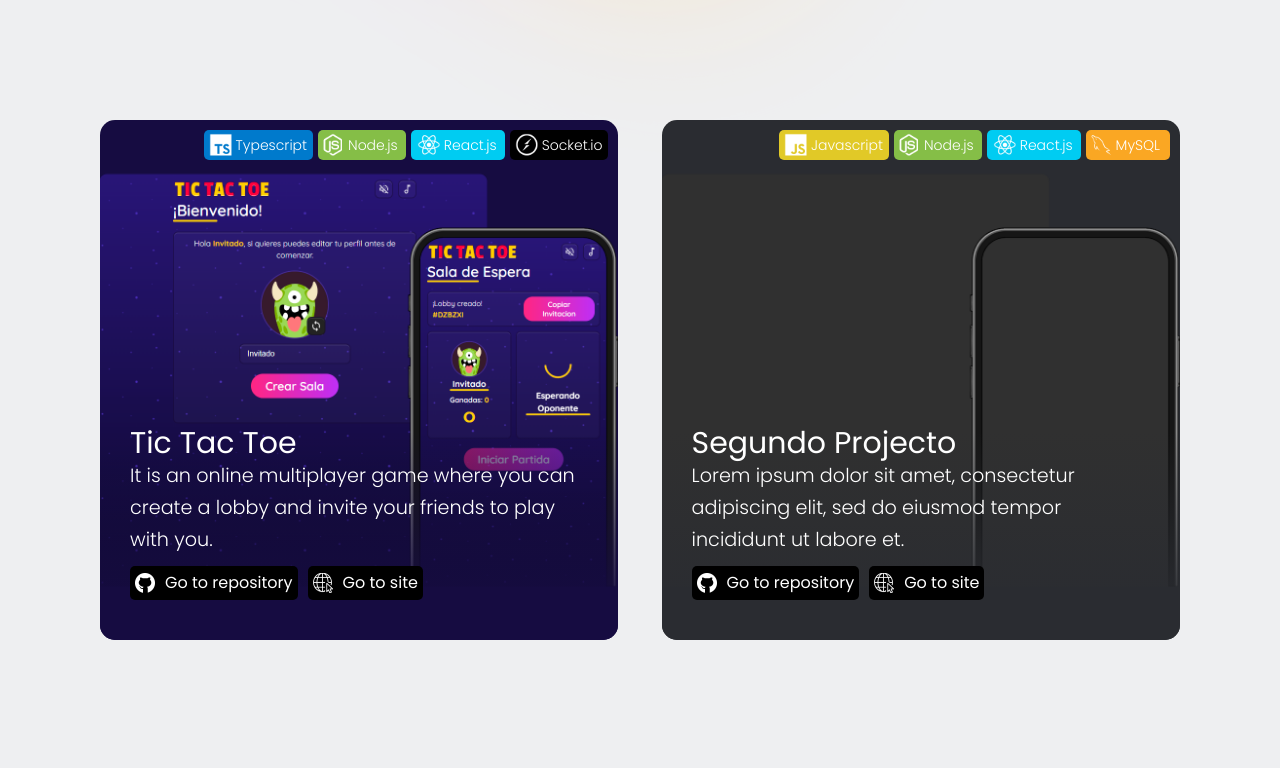
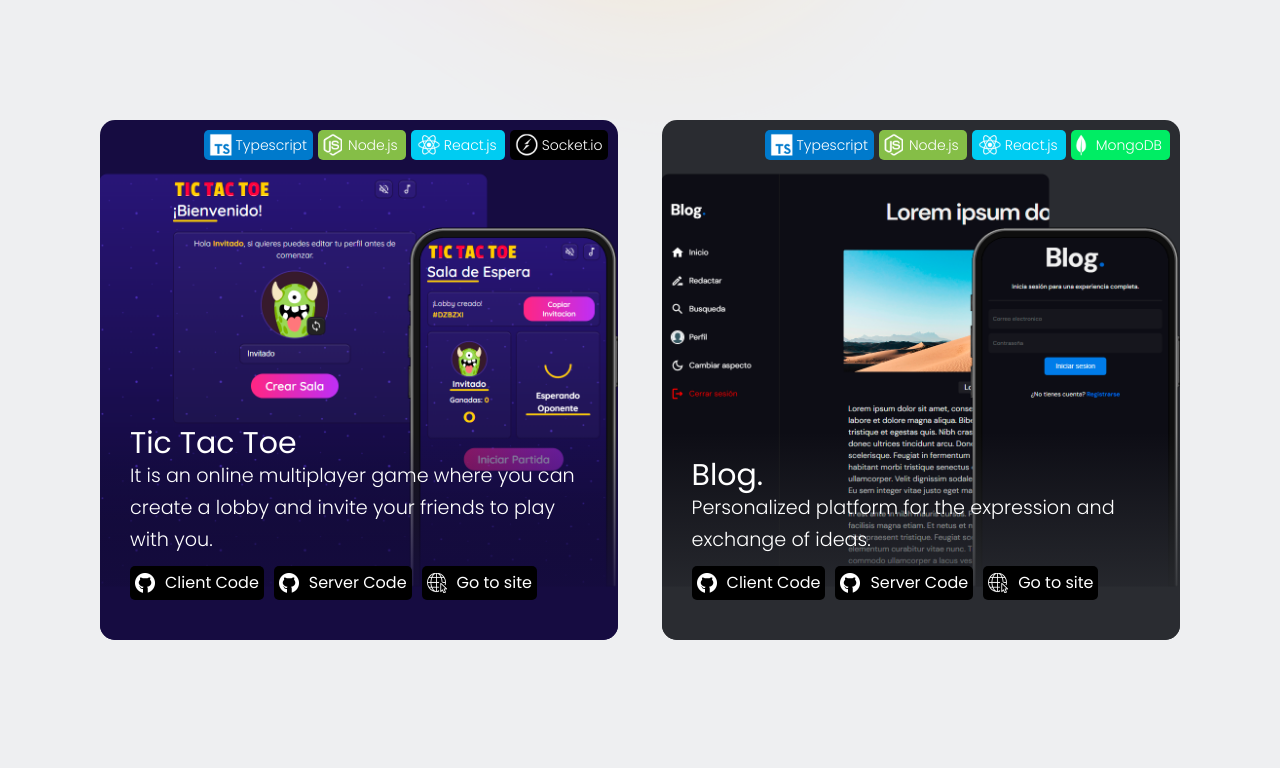
Before and after one commit to Gastti/portfolio, a React (Vite) app: page / in a window 1280 px wide. Shown: the part 817-1585 px from the top of the page. Built offline with nearby package versions, Linux system fonts and the light colour scheme.

Commit message:
add blog project

```diff
--- a/src/components/aboutme/AboutMe.jsx
+++ b/src/components/aboutme/AboutMe.jsx
@@ -10,7 +10,7 @@ function AboutMe({ language }) {
             },
             experience: {
                 title: 'Mi Experiencia',
-                message: 'Comencé como artista 2D creando assets para videojuegos creados por fans y me he esforzado en aprender las habilidades necesarias para convertirme en desarrollador web. Actualmente me encuentro trabajando en proyectos personales mientras busco un puesto de trabajo para ser Full Stack Developer a tiempo completo.',
+                message: 'Comencé como artista 3D creando assets para videojuegos creados por fans y me he esforzado en aprender las habilidades necesarias para convertirme en desarrollador web. Actualmente me encuentro trabajando en proyectos personales mientras busco un puesto de trabajo para ser Full Stack Developer a tiempo completo.',
                 technologies: ['TYPESCRIPT','JAVASCRIPT', 'NODE.JS', 'REACT.JS', 'HTML', 'CSS', 'MONGODB', 'MYSQL', 'POSTGRESQL', 'GIT', 'JIRA', 'AWS', 'PHOTOSHOP']
             }
         },
@@ -21,7 +21,7 @@ function AboutMe({ language }) {
             },
             experience: {
                 title: 'My Experience',
-                message: "I started out as a 2d artist for fan game assets, and have worked to learn the skills to become a full stack developer. I have practical experience with node.js, crud, and am fleshing out my backend skillset. Once I have mastered this, I will work to acquire a full time developer job.",
+                message: "I started out as a 3D artist for fan game assets, and have worked to learn the skills to become a full stack developer. I have practical experience with node.js, crud, and am fleshing out my backend skillset. Once I have mastered this, I will work to acquire a full time developer job.",
                 technologies: ['TYPESCRIPT','JAVASCRIPT', 'NODE.JS', 'REACT.JS', 'HTML', 'CSS', 'MONGODB', 'MYSQL', 'POSTGRESQL','GIT', 'JIRA',  'AWS', 'PHOTOSHOP']
             }
         }
--- a/src/components/card-project/CardProject.jsx
+++ b/src/components/card-project/CardProject.jsx
@@ -13,6 +13,8 @@ function CardProject({
   description,
   githubText,
   githubUrl,
+  githubbText,
+  githubbUrl,
   deployText,
   deployUrl,
 }) {
@@ -46,6 +48,10 @@ function CardProject({
               <img src={GithubIcon} />
               <span>{githubText}</span>
             </a>
+            <a href={githubbUrl} target="_blank">
+              <img src={GithubIcon} />
+              <span>{githubbText}</span>
+            </a>
             <a href={deployUrl} target="_blank">
               <img src={DeployIcon} />
               <span>{deployText}</span>
--- a/src/components/projects/Projects.jsx
+++ b/src/components/projects/Projects.jsx
@@ -3,6 +3,7 @@ import "./Projects.Responsive.css";
 import CardProject from "../card-project/CardProject";
 import ProjectPlaceholder from "../../assets/projectplaceholder.png";
 import TictactoeImage from "../../assets/tictactoe.png";
+import BlogImage from "../../assets/blog.png";
 
 function Projects({ lang }) {
   const proyectos = [
@@ -15,11 +16,19 @@ function Projects({ lang }) {
       technologies: ["typescript", "node", "react", "socketio"],
       color: "#160c41",
       image: TictactoeImage,
+
       github_text: {
-        eng: "Go to repository",
-        esp: "Ir a Github",
+        eng: "Client Code",
+        esp: "Client Code",
       },
       github_url: "https://github.com/Gastti/tic-tac-toe",
+
+      githubb_text: {
+        eng: "Server Code",
+        esp: "Server Code",
+      },
+      githubb_url: "https://github.com/Gastti/tic-tac-toe-server",
+
       deploy_text: {
         eng: "Go to site",
         esp: "Ir al sitio",
@@ -27,19 +36,27 @@ function Projects({ lang }) {
       deploy_url: "https://tic-tac-toe-gastti.vercel.app/#/",
     },
     {
-      title: "Segundo Projecto",
+      title: "Blog.",
       description: {
-        eng: "Lorem ipsum dolor sit amet, consectetur adipiscing elit, sed do eiusmod tempor incididunt ut labore et.",
-        esp: "Lorem ipsum dolor sit amet, consectetur adipiscing elit, sed do eiusmod tempor incididunt ut labore et.",
+        eng: "Personalized platform for the expression and exchange of ideas.",
+        esp: "Plataforma personalizada para la expresión y el intercambio de ideas.",
       },
-      technologies: ["javascript", "node", "react", "mysql"],
+      technologies: ["typescript", "node", "react", "mongodb"],
       color: "#2a2c31",
-      image: ProjectPlaceholder,
+      image: BlogImage,
+
       github_text: {
-        eng: "Go to repository",
-        esp: "Ir a Github",
+        eng: "Client Code",
+        esp: "Client Code",
       },
-      github_url: "https://github.com/Gastti",
+      github_url: "https://github.com/Gastti/blog-client",
+
+      githubb_text: {
+        eng: "Server Code",
+        esp: "Server Code",
+      },
+      githubb_url: "https://github.com/Gastti/blog-server",
+
       deploy_text: {
         eng: "Go to site",
         esp: "Ir al sitio",
@@ -59,6 +76,8 @@ function Projects({ lang }) {
         description,
         github_text,
         github_url,
+        githubb_text,
+        githubb_url,
         deploy_text,
         deploy_url,
       } = x;
@@ -74,6 +93,8 @@ function Projects({ lang }) {
           type={type || ""}
           githubText={lang === "es-ES" ? github_text.esp : github_text.eng}
           githubUrl={github_url}
+          githubbText={lang === "es-ES" ? githubb_text.esp : githubb_text.eng}
+          githubbUrl={githubb_url}
           deployText={lang === "es-ES" ? deploy_text.esp : deploy_text.eng}
           deployUrl={deploy_url}
         />
```
Also changed, not shown: src/assets/blog.png (added), src/assets/me.png.
